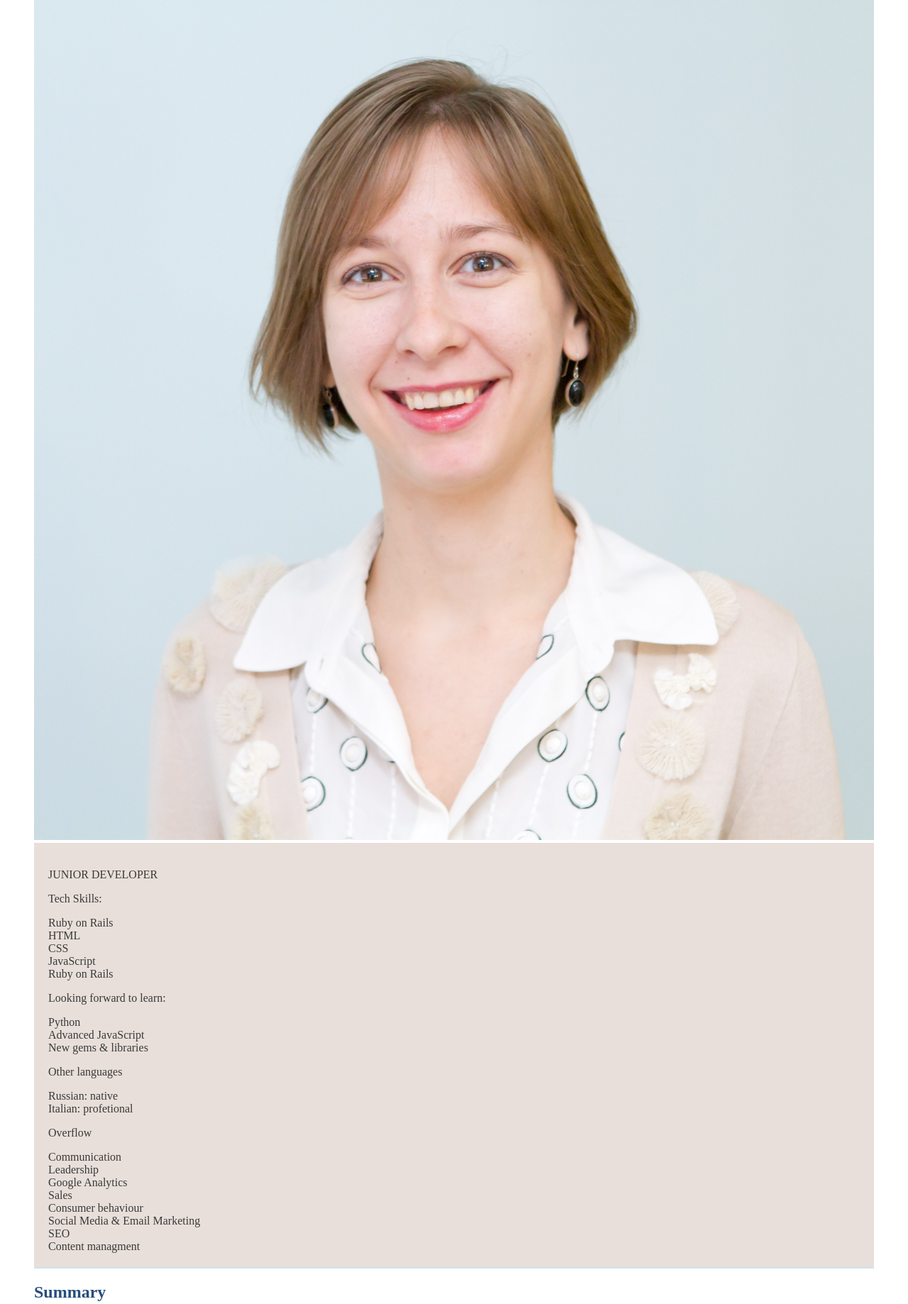
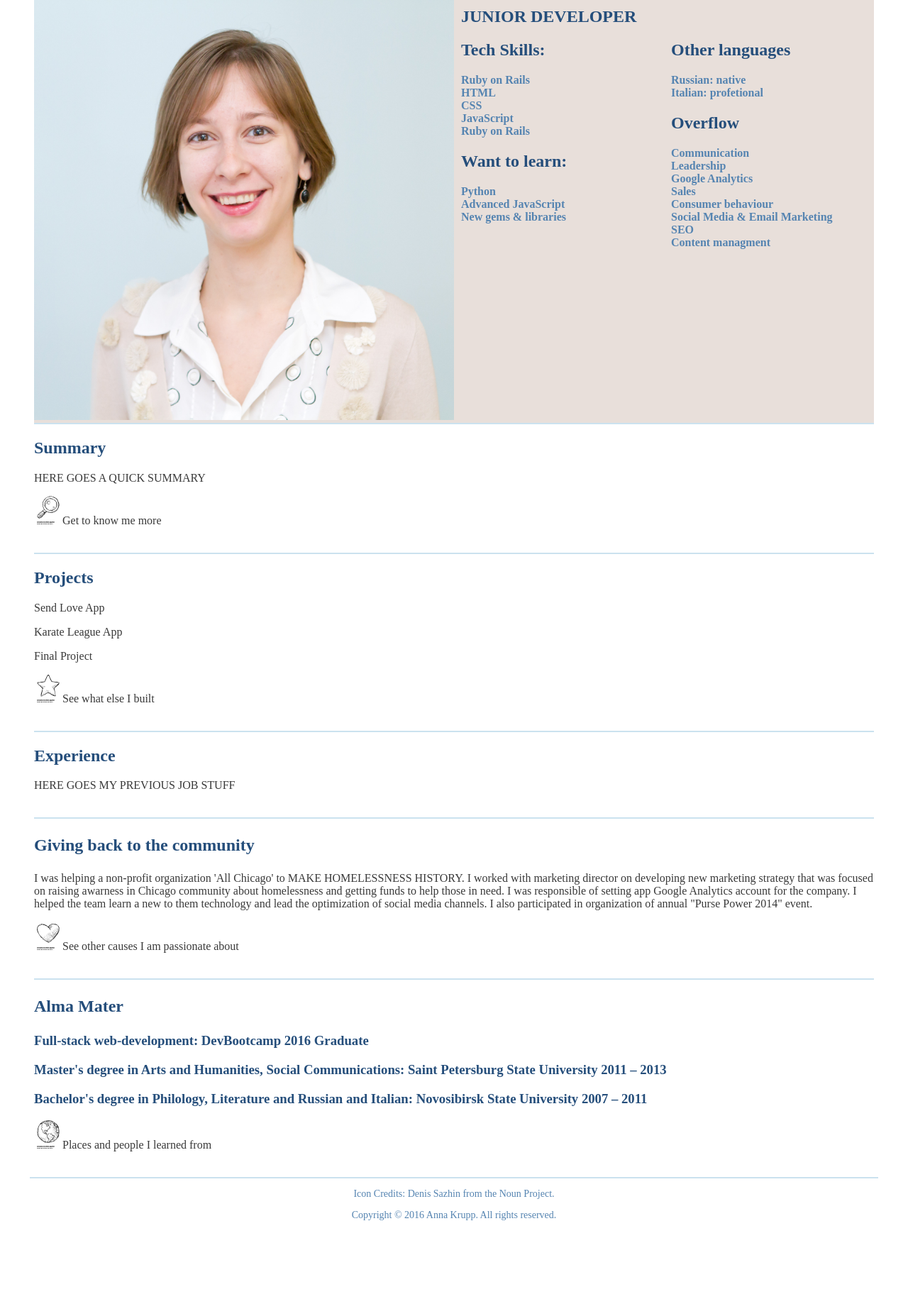
Before and after one commit to cherchezlafemme/cherchezlafemme-portfolio, a Django app: page / in a window 1280 px wide. Shown: the part 102-1940 px from the top of the page at 71% size. After the commit the page ends 1822 px from the top, so only its background shows below. Run offline with Django 3.2, Linux system fonts and the light colour scheme.

Commit message:
Add experience template, finished a mockup of the main page order.

```diff
--- a/collection/static/css/style.css
+++ b/collection/static/css/style.css
@@ -151,34 +151,47 @@ a:hover {
     position: relative;
 }
 
-table {
-    width:100%;
-    background-color: #E8DFDA;
-    border-bottom: 2px solid #cbe2ef;
-    border-spacing: 0;
-    line-height: 0;
-    border-collapse: collapse;
-}
-
 #profile-pic {
-    size: 50%;
-    height: auto;
     width: 100%;
 }
 
-td {
-    border-spacing: 0;
-    text-align: top;
-    width: 50%;
-}
 
 #left-side-image-video {
+    display: table-cell;
+    vertical-align: top;
+    width: 50%;
+    background-color: #E8DFDA;
 }
 
 #right-side-hello {
+    display: table-cell;
+    width: 50%;
     background-color: #E8DFDA;
-    padding: 20px;
+    font-weight: bold;
 }
+
+#right-skills {
+    width: 50%;
+    display: inline-block;
+    float: left;
+}
+
+#left-skills {
+    width: 50%;
+    display: inline-block;
+    float: left;
+}
+
+#summary {
+    clear: both;
+}
+
+/* #right-side-hello:after {
+    display: block;
+    clear: both;
+    content: "";
+}
+*/
 
 /*ISSUES WITH THIS PART*/
 /*#right-side-hello-content {
@@ -191,11 +204,17 @@ td {
     word-wrap: break-word;
     }
 */
-/*.line-p {
-    display: block;
-    white-space: normal;
+.line-p {
+    color: #254e7b;
+    font-size: 24px;
+    padding: 10px;
+    margin: 0;
 }
-*/
+
+.inside-line-p {
+    padding: 10px;
+    color: #5584b1;
+}
 
 #about {
     padding-bottom: 20px;
--- a/collection/templates/_education.html
+++ b/collection/templates/_education.html
@@ -0,0 +1,15 @@
+<div class='container top-border'>
+  <h3 class='sep-page-title'>Alma Mater</h3>
+
+  <h3>Full-stack web-development: DevBootcamp 2016 Graduate</h3>
+
+  <p>
+
+  </p>
+
+
+  <h3>Master's degree in Arts and Humanities, Social Communications: Saint Petersburg State University 2011 – 2013</h3>
+  <h3>Bachelor's degree in Philology, Literature and Russian and Italian: Novosibirsk State University 2007 – 2011</h3>
+
+  <p><a href="{% url 'experience' %}" alt='experience'><img class='icon icon-container' src='/static/images/world_experience.svg' alt='experiencie'/></a>Places and people I learned from</p>
+</div>
--- /dev/null
+++ b/collection/templates/_experience.html
@@ -0,0 +1,6 @@
+<div class='container top-border'>
+  <h2 class='sep-page-title'>Experience</h2>
+
+  <p>HERE GOES MY PREVIOUS JOB STUFF</p>
+
+</div>
--- a/collection/templates/experience.html
+++ b/collection/templates/experience.html
@@ -3,10 +3,7 @@
 {% block title %}Experience - {{ block.super }}{% endblock %}
 
 {% block content %}
-<div class='container'>
-	<h2 class='sep-page-title'>Experience</h2>
 
+{% include '_experience.html' %}
 
-
-</div>
 {% endblock %}
--- a/collection/templates/index.html
+++ b/collection/templates/index.html
@@ -19,7 +19,7 @@
 							<li>Ruby on Rails</li>
 						</ul>
 
-						<p class='line-p'>Looking forward to learn:</p>
+						<p class='line-p'>Want to learn:</p>
 						<ul class='inside-line-p'>
 							<li>Python</li>
 							<li>Advanced JavaScript</li>
@@ -54,7 +54,9 @@
 </div>
 {% include '_about.html' %}
 {% include '_projects.html' %}
+{% include '_experience.html' %}
 {% include '_volunteer.html' %}
+{% include '_education.html' %}
 
 <!-- {% include '_about.html' %}
 {% include '_about.html' %} -->
```
